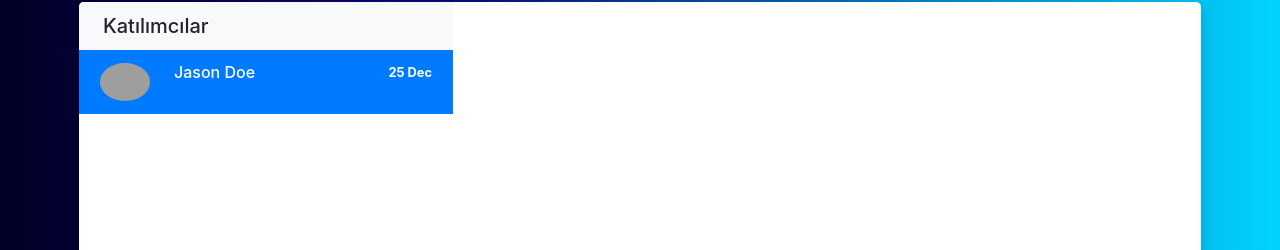
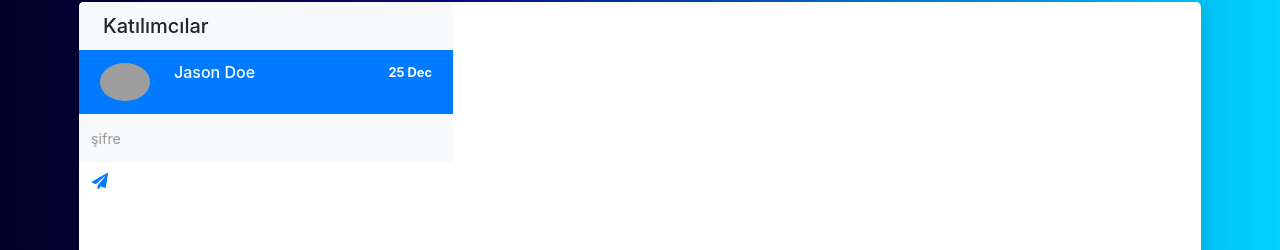
Before and after one commit to atakangemici/BetweenusUI, an Angular app: page / in a window 1280 px wide. Shown: the part 84-334 px from the top of the page. Built offline with nearby package versions, Linux system fonts and the light colour scheme; grey boxes are pictures that could not be loaded.

Commit message:
chat password özelliği

```diff
--- a/src/app/chat-inbox/chat-inbox.component.html
+++ b/src/app/chat-inbox/chat-inbox.component.html
@@ -55,11 +55,13 @@
                             </div>
                         </a>
 
+                    </div>
 
+                    <input type="text" class="form-control rounded-0 border-0 py-4 bg-light"
+                        [(ngModel)]="messagePassword" [ngModelOptions]="{standalone: true}" placeholder="şifre" />
 
-
-
-                    </div>
+                        <button id="button-addon2" type="submit" class="btn btn-link"> <i class="fa fa-paper-plane"
+                            (click)="SendPassword()"></i></button>
                 </div>
             </div>
         </div>
@@ -101,12 +103,6 @@
 
                 </div>
 
-
-
-
-
-
-
             </div>
 
             <!-- Typing area -->
--- a/src/app/chat-inbox/chat-inbox.component.ts
+++ b/src/app/chat-inbox/chat-inbox.component.ts
@@ -16,6 +16,7 @@ export class ChatInboxComponent implements OnInit {
   new_message: string;
   user_send: string;
   messageArray = Array<object>();
+  messagePassword: string;
 
   constructor() {
 
@@ -26,13 +27,17 @@ export class ChatInboxComponent implements OnInit {
     this.setupSocketConnection();
   }
 
+  SendPassword() {
+    console.log(this.messagePassword);
+  }
+
   SendMessage() {
     if (this.send_message) {
       this.new_message = this.send_message;
       let dateTime = new Date()
       let minuteAndHour = dateTime.getHours() + ':' + dateTime.getMinutes()
 
-      let data = this.send_message + "|" + minuteAndHour
+      let data = this.send_message + "|" + minuteAndHour + "|" + "asdf9%!4218qd78q9&" + this.messagePassword + "&4adfgd9%13!256"
 
       this.socket.emit('message', data);
 
@@ -58,14 +63,21 @@ export class ChatInboxComponent implements OnInit {
         let dataSplit = data.split("|");
         let message = dataSplit[0];
         let minuteAndHour = dataSplit[1];
+        let passSplit = dataSplit[2];
+        let pass = passSplit.split("&");
 
-        let messageObj = {};
-        messageObj["message"] = message;
-        messageObj["minuteAndHour"] = minuteAndHour;
-        messageObj["user"] = "you"
+        if (pass[1] == this.messagePassword) {
+          let messageObj = {};
+          messageObj["message"] = message;
+          messageObj["minuteAndHour"] = minuteAndHour;
+          messageObj["messagePassword"] = this.messagePassword;
+          messageObj["user"] = "you"
 
-        this.messageArray.push(messageObj);
-        this.new_message = data;
+          this.messageArray.push(messageObj);
+        }
+
+
+
       }
     });
   }
```
